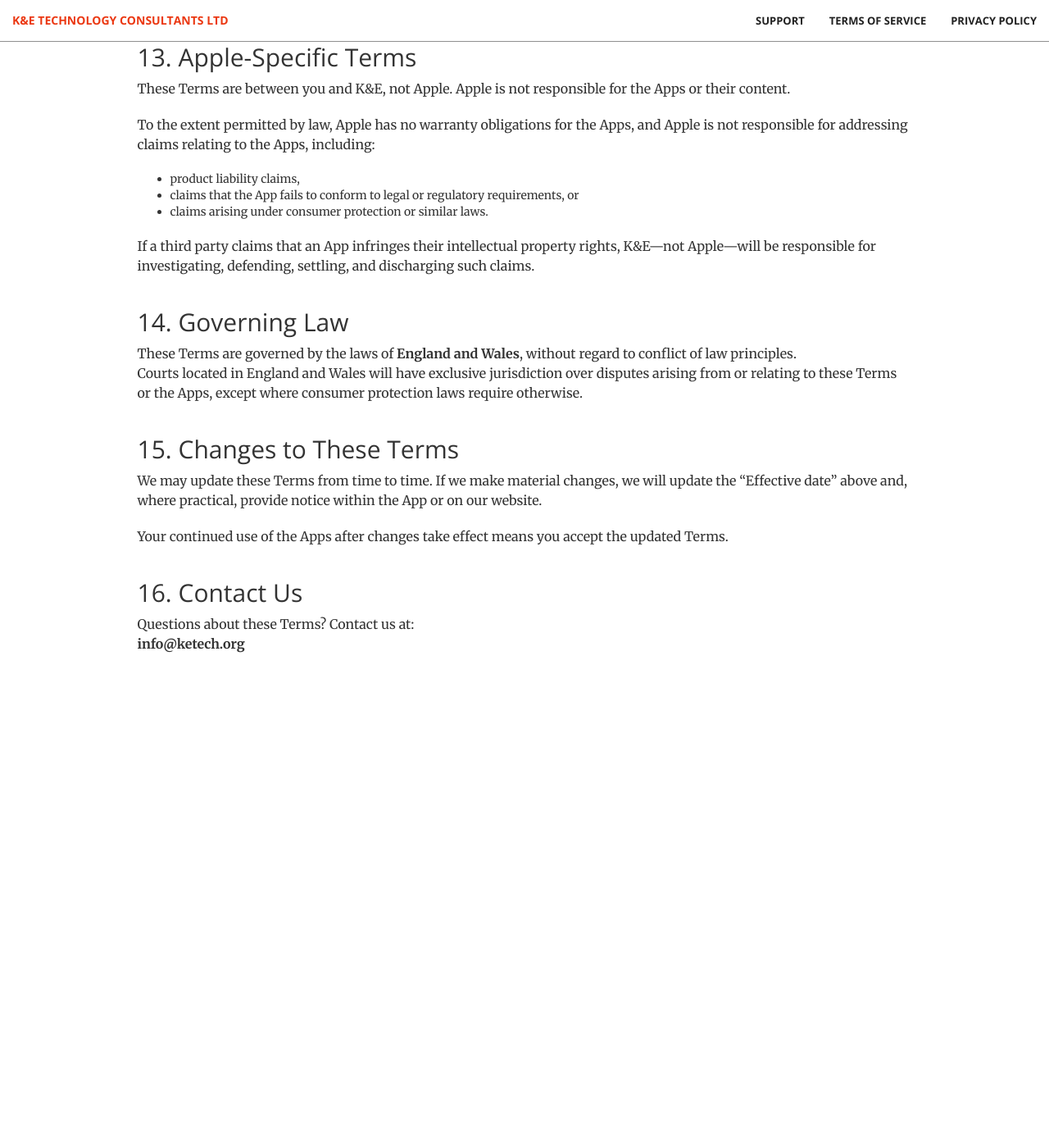
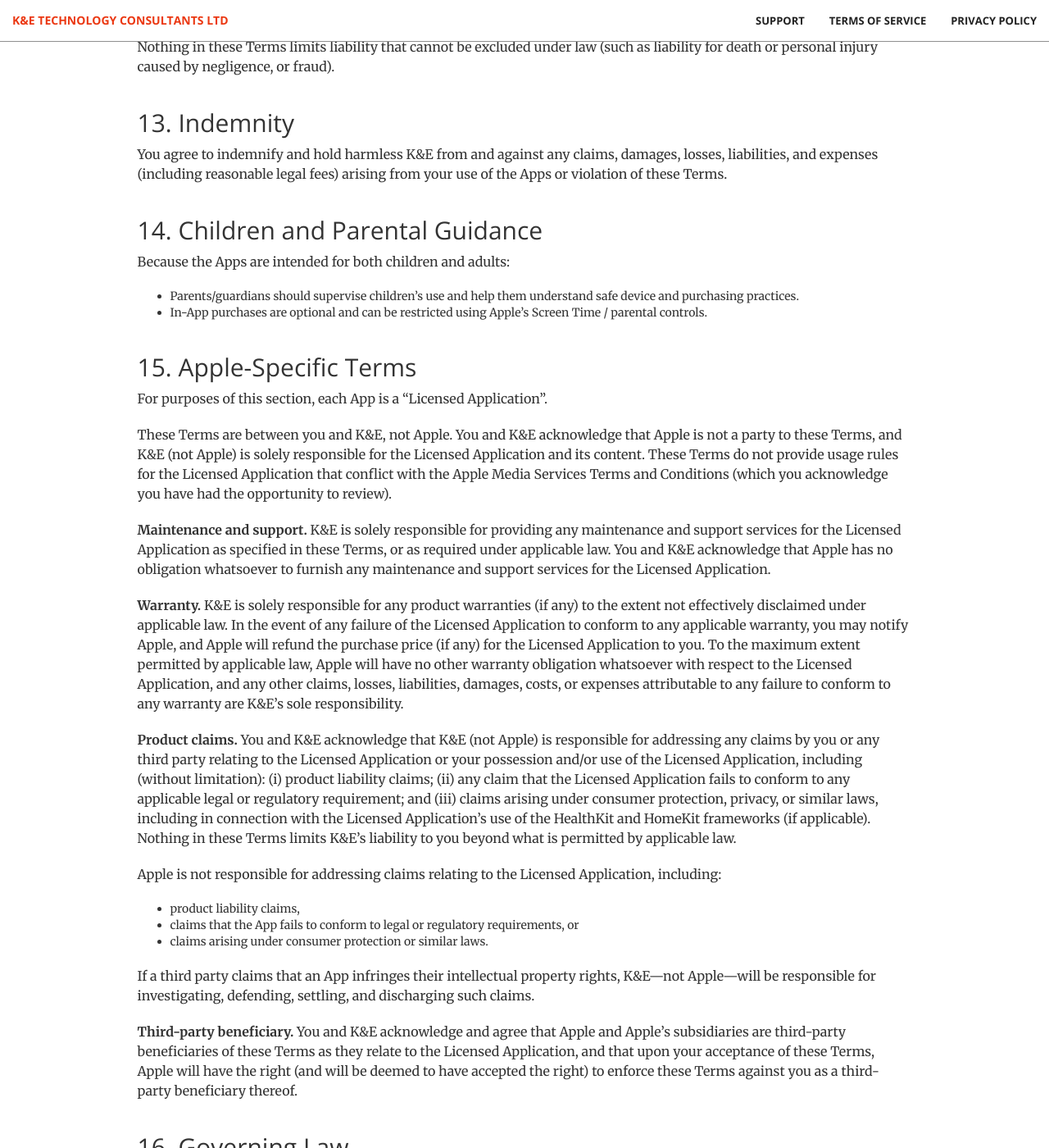
Before and after one commit to ketech-org/ketech-org.github.io, a Jekyll site: the page built from terms-of-service.md, in a window 1280 px wide and 1400 px high, scrolled down 3153 px. Shown: the whole window at 82% size. Built offline with Jekyll 4.4.1, drawn with Linux system fonts in a browser that asks for light colours; before the commit the page ends 4070 px from its top, so only the background shows below that; some of the changed text lies outside the part shown.

Commit message:
update terms of service

```diff
--- a/terms-of-service.md
+++ b/terms-of-service.md
@@ -7,7 +7,6 @@
 
 **Effective date:** 4 December 2025
 **Company:** K&E Technology Consultants Ltd ("K&E", "we", "us", "our")
-**Contact:** info@ketech.org
 
 These Terms govern your use of our iOS applications and any related services we make available (collectively, the "Apps"). By downloading, accessing, or using an App, you agree to these Terms. If you do not agree, do not use the Apps.
 
@@ -18,6 +17,8 @@
 ## 2. License to Use the Apps
 
 Subject to your compliance with these Terms, K&E grants you a limited, non-exclusive, non-transferable, revocable license to download and use the Apps for your personal, non-commercial use on an Apple device that you own or control, in accordance with Apple’s Media Services Terms and Conditions and App Store rules.
+
+This license is limited to use of the Apps on any Apple-branded products that you own or control and as permitted by the Usage Rules set forth in the Apple Media Services Terms and Conditions, except that the Apps may be accessed and used by other accounts associated with you via Family Sharing or volume purchasing.
 
 We reserve all rights not expressly granted to you.
 
@@ -65,17 +66,25 @@
 
 We may suspend or terminate access to an App if you violate these Terms.
 
-## 7. Intellectual Property
+## 7. Third-Party Terms
+
+You must comply with applicable third-party terms of agreement when using the Apps (for example, your wireless data service agreement when using data-enabled features, and any terms of third-party services, SDKs, or networks integrated into the Apps).
+
+## 8. Legal Compliance (Sanctions and Export Controls)
+
+You represent and warrant that (i) you are not located in a country that is subject to a U.S. Government embargo, or that has been designated by the U.S. Government as a “terrorist supporting” country; and (ii) you are not listed on any U.S. Government list of prohibited or restricted parties.
+
+## 9. Intellectual Property
 
 The Apps, including all content, software, designs, logos, and trademarks, are owned by or licensed to K&E and are protected by intellectual property laws. You may not copy, modify, distribute, sell, lease, or create derivative works from any part of the Apps unless we give you written permission.
 
-## 8. App Updates and Availability
+## 10. App Updates and Availability
 
 We may update or modify the Apps at any time, including adding, removing, or changing features. We do not guarantee that any App, feature, or content will always be available.
 
 We may stop supporting or distributing an App at any time.
 
-## 9. Disclaimer of Warranties
+## 11. Disclaimer of Warranties
 
 To the maximum extent permitted by law, the Apps are provided **"as is"** and **"as available."**
 K&E disclaims all warranties and conditions, whether express, implied, or statutory, including implied warranties of merchantability, fitness for a particular purpose, and non-infringement.
@@ -95,22 +104,30 @@
 
 Nothing in these Terms limits liability that cannot be excluded under law (such as liability for death or personal injury caused by negligence, or fraud).
 
-## 11. Indemnity
+## 13. Indemnity
 
 You agree to indemnify and hold harmless K&E from and against any claims, damages, losses, liabilities, and expenses (including reasonable legal fees) arising from your use of the Apps or violation of these Terms.
 
-## 12. Children and Parental Guidance
+## 14. Children and Parental Guidance
 
 Because the Apps are intended for both children and adults:
 
 - Parents/guardians should supervise children's use and help them understand safe device and purchasing practices.
 - In-App purchases are optional and can be restricted using Apple's Screen Time / parental controls.
 
-## 13. Apple-Specific Terms
+## 15. Apple-Specific Terms
 
-These Terms are between you and K&E, not Apple. Apple is not responsible for the Apps or their content.
+For purposes of this section, each App is a "Licensed Application".
 
-To the extent permitted by law, Apple has no warranty obligations for the Apps, and Apple is not responsible for addressing claims relating to the Apps, including:
+These Terms are between you and K&E, not Apple. You and K&E acknowledge that Apple is not a party to these Terms, and K&E (not Apple) is solely responsible for the Licensed Application and its content. These Terms do not provide usage rules for the Licensed Application that conflict with the Apple Media Services Terms and Conditions (which you acknowledge you have had the opportunity to review).
+
+**Maintenance and support.** K&E is solely responsible for providing any maintenance and support services for the Licensed Application as specified in these Terms, or as required under applicable law. You and K&E acknowledge that Apple has no obligation whatsoever to furnish any maintenance and support services for the Licensed Application.
+
+**Warranty.** K&E is solely responsible for any product warranties (if any) to the extent not effectively disclaimed under applicable law. In the event of any failure of the Licensed Application to conform to any applicable warranty, you may notify Apple, and Apple will refund the purchase price (if any) for the Licensed Application to you. To the maximum extent permitted by applicable law, Apple will have no other warranty obligation whatsoever with respect to the Licensed Application, and any other claims, losses, liabilities, damages, costs, or expenses attributable to any failure to conform to any warranty are K&E’s sole responsibility.
+
+**Product claims.** You and K&E acknowledge that K&E (not Apple) is responsible for addressing any claims by you or any third party relating to the Licensed Application or your possession and/or use of the Licensed Application, including (without limitation): (i) product liability claims; (ii) any claim that the Licensed Application fails to conform to any applicable legal or regulatory requirement; and (iii) claims arising under consumer protection, privacy, or similar laws, including in connection with the Licensed Application’s use of the HealthKit and HomeKit frameworks (if applicable). Nothing in these Terms limits K&E’s liability to you beyond what is permitted by applicable law.
+
+Apple is not responsible for addressing claims relating to the Licensed Application, including:
 
 - product liability claims,
 - claims that the App fails to conform to legal or regulatory requirements, or
@@ -118,18 +135,24 @@
 
 If a third party claims that an App infringes their intellectual property rights, K&E—not Apple—will be responsible for investigating, defending, settling, and discharging such claims.
 
-## 14. Governing Law
+**Third-party beneficiary.** You and K&E acknowledge and agree that Apple and Apple’s subsidiaries are third-party beneficiaries of these Terms as they relate to the Licensed Application, and that upon your acceptance of these Terms, Apple will have the right (and will be deemed to have accepted the right) to enforce these Terms against you as a third-party beneficiary thereof.
+
+## 16. Governing Law
 
 These Terms are governed by the laws of **England and Wales**, without regard to conflict of law principles.
 Courts located in England and Wales will have exclusive jurisdiction over disputes arising from or relating to these Terms or the Apps, except where consumer protection laws require otherwise.
 
-## 15. Changes to These Terms
+## 17. Changes to These Terms
 
 We may update these Terms from time to time. If we make material changes, we will update the "Effective date" above and, where practical, provide notice within the App or on our website.
 
 Your continued use of the Apps after changes take effect means you accept the updated Terms.
 
-## 16. Contact Us
+## 18. Contact Us
 
 Questions about these Terms? Contact us at:
-**info@ketech.org**
+
+**K&E Technology Consultants Ltd**
+**Company address:** 71-75 Shelton Street, Covent Garden, London, United Kingdom, WC2H 9JQ
+**Info:** info@ketech.org
+**Support:** support@ketech.org
```
Also changed, not shown: other parts of terms-of-service.md (+1 -1 lines).
